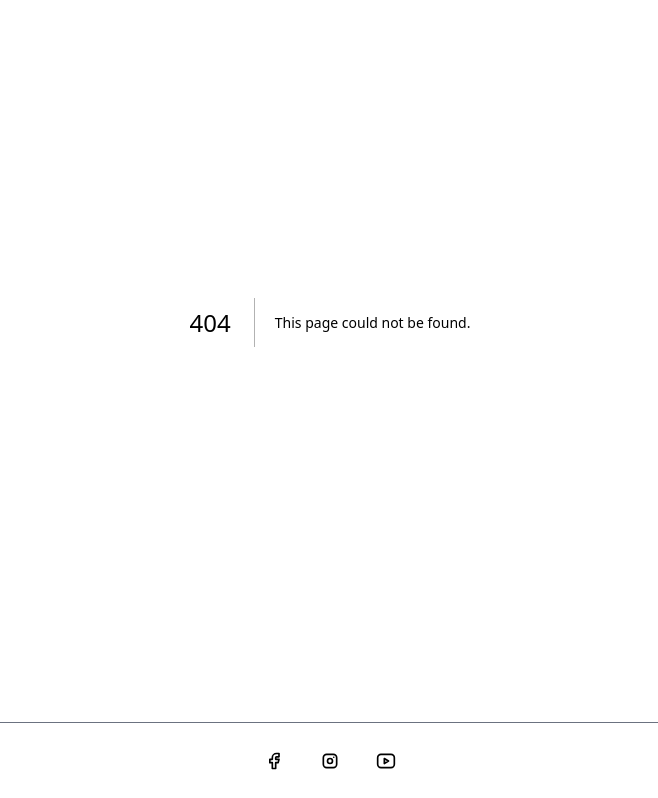
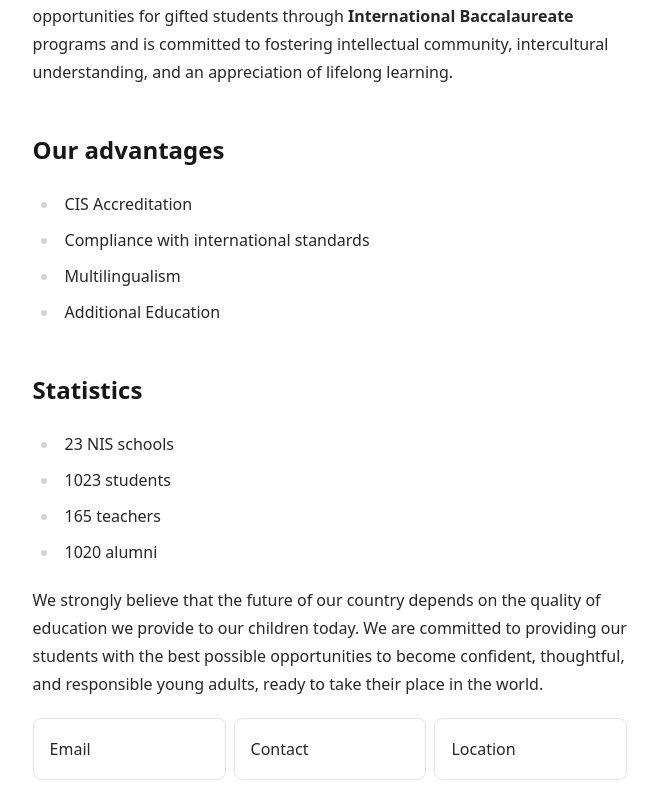
Before and after one commit to nis-devs/school-website-frontend, a Next.js app: page /about in a window 1280 px wide. Before the commit this address had no page. Shown: the part 182-980 px from the top of the page, without its empty margins (310-968 px from the left). Built offline with nearby package versions, Linux system fonts and the light colour scheme.

Commit message:
feat: add about us page

```diff
--- /dev/null
+++ b/src/app/about/page.tsx
@@ -0,0 +1,71 @@
+import { Metadata } from "next";
+
+export const metadata: Metadata = {
+  title: "About",
+  description: "Nazarbayev Intellectual School of Physics and Math Almaty",
+};
+
+const About = () => {
+  return (
+    <section className="pb-24">
+      <h1 className="text-2xl">About us</h1>
+
+      <div className="mt-5 prose prose-neutral dark:prose-invert text-neutral-800 dark:text-neutral-200">
+        <p>
+          NIS PM Almaty is an international school that provides educational
+          opportunities for gifted students through{" "}
+          <b>International Baccalaureate</b> programs and is committed to
+          fostering intellectual community, intercultural understanding, and an
+          appreciation of lifelong learning.
+        </p>
+        <h2>Our advantages</h2>
+        <ul>
+          <li>CIS Accreditation</li>
+          <li>Compliance with international standards</li>
+          <li>Multilingualism</li>
+          <li>Additional Education</li>
+        </ul>
+        <h2>Statistics</h2>
+        <ul>
+          <li>23 NIS schools</li>
+          <li>1023 students</li>
+          <li>165 teachers</li>
+          <li>1020 alumni</li>
+        </ul>
+        <p>
+          We strongly believe that the future of our country depends on the
+          quality of education we provide to our children today. We are
+          committed to providing our students with the best possible
+          opportunities to become confident, thoughtful, and responsible young
+          adults, ready to take their place in the world.
+        </p>
+        <div className="flex flex-col gap-2 md:flex-row md:gap-2">
+          <a
+            className="flex w-full border border-neutral-200 dark:border-neutral-800 rounded-lg p-4 no-underline items-center text-neutral-800 dark:text-neutral-200 hover:dark:bg-neutral-900 hover:bg-neutral-100 transition-all justify-between"
+            href="mailto:info@fmalm.nis.edu.kz"
+          >
+            Email
+          </a>
+          <a
+            className="flex w-full border border-neutral-200 dark:border-neutral-800 rounded-lg p-4 no-underline items-center text-neutral-800 dark:text-neutral-200 hover:dark:bg-neutral-900 hover:bg-neutral-100 transition-all justify-between"
+            href="tel:87273310104"
+            target="_blank"
+            rel="noopener noreferrer"
+          >
+            Contact
+          </a>
+          <a
+            className="flex w-full border border-neutral-200 dark:border-neutral-800 rounded-lg p-4 no-underline items-center text-neutral-800 dark:text-neutral-200 hover:dark:bg-neutral-900 hover:bg-neutral-100 transition-all justify-between"
+            href="https://go.2gis.com/dvoxj"
+            target="_blank"
+            rel="noopener noreferrer"
+          >
+            Location
+          </a>
+        </div>
+      </div>
+    </section>
+  );
+};
+
+export default About;
--- a/src/app/layout.tsx
+++ b/src/app/layout.tsx
@@ -85,7 +85,7 @@
       <body>
         <main className="relative mx-auto max-w-4xl p-6">
           <Header />
-          {children}
+          <div className="flex flex-col items-center">{children}</div>
           <Footer />
         </main>
       </body>
--- a/src/components/header.tsx
+++ b/src/components/header.tsx
@@ -12,9 +12,6 @@
   },
   "/about": {
     name: "about",
-  },
-  "/dashboard": {
-    name: "dashboard",
   },
   "/blog": {
     name: "blog",
--- a/src/components/hero.tsx
+++ b/src/components/hero.tsx
@@ -19,25 +19,25 @@
       </div>
       <div>
         <Button variant={"ghost"} asChild>
-          <Link href="mailto:info@fmalm.nis.edu.kz">Email</Link>
+          <a href="mailto:info@fmalm.nis.edu.kz">Email</a>
         </Button>
         <Button variant={"ghost"} asChild>
-          <Link
+          <a
             href="tel:87273310104"
             target="_blank"
             rel="noopener noreferrer"
           >
             Contact
-          </Link>
+          </a>
         </Button>
         <Button variant={"ghost"}>
-          <Link
+          <a
             href="https://go.2gis.com/dvoxj"
             target="_blank"
             rel="noopener noreferrer"
           >
             Location
-          </Link>
+          </a>
         </Button>
       </div>
     </>
```
